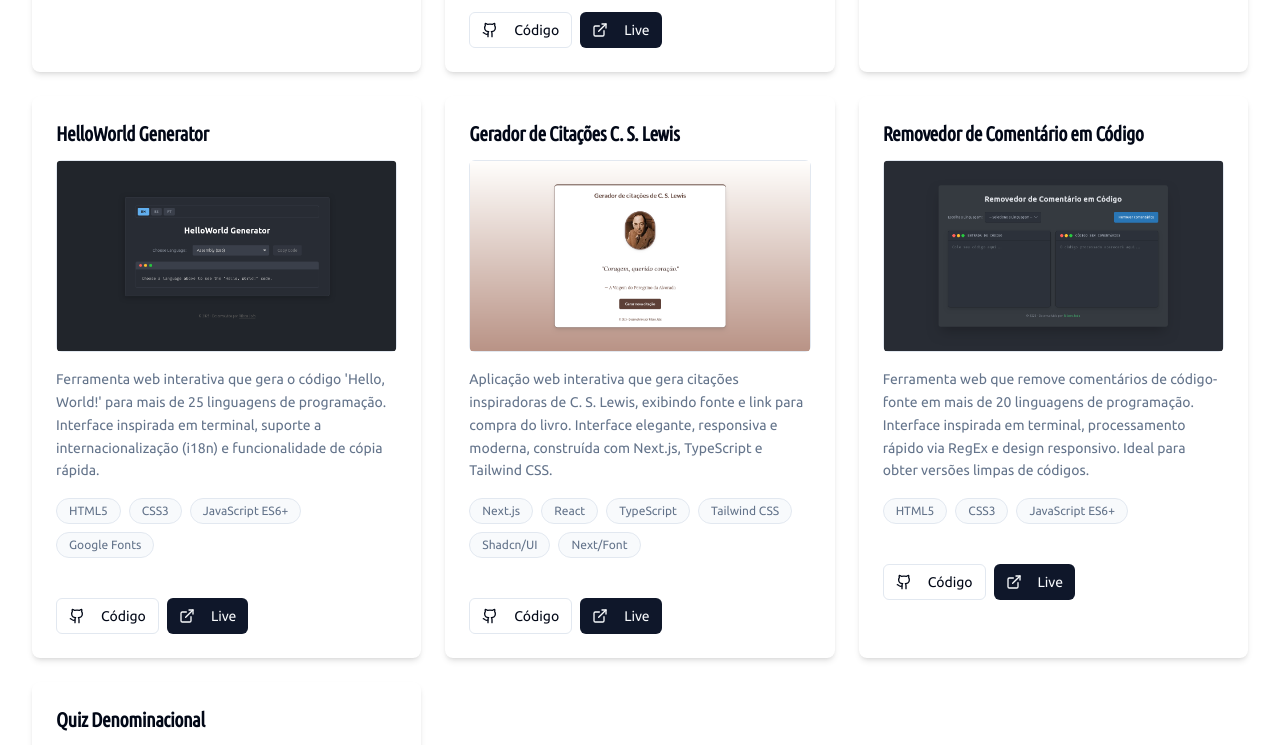
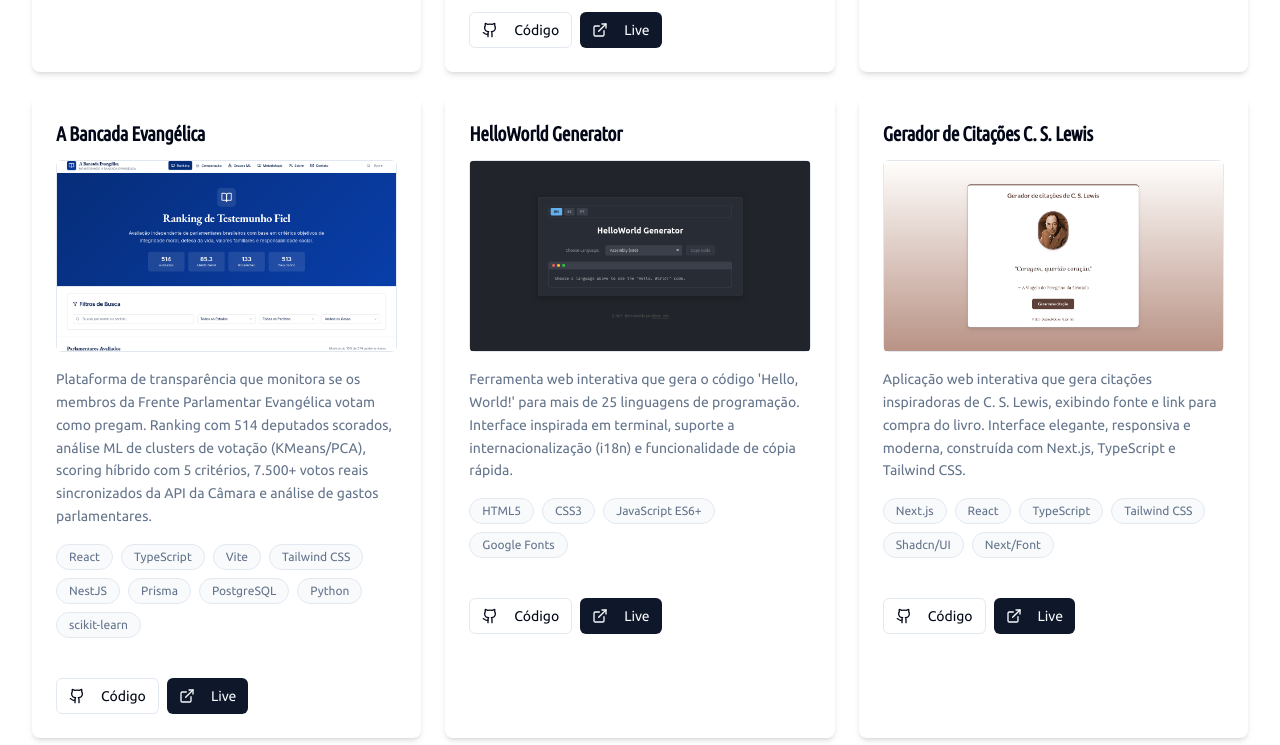
Before and after one commit to rilsonjoas/portfolio-rilson, a React (Vite) app: page /projects in a window 1280 px wide. Shown: the part 753-1498 px from the top of the page. Built offline with nearby package versions, Linux system fonts and the light colour scheme.

Commit message:
Inclusão de A bancada evangélica

```diff
--- a/src/data/projects.ts
+++ b/src/data/projects.ts
@@ -28,7 +28,8 @@ export const projects: Project[] = [
     githubUrl: "https://github.com/rilsonjoas/deteccao-doencas-plantas-site",
     liveUrl: "https://deteccao-doencas-plantas-site.vercel.app/",
     image: "/PlantDiseaseAI.png",
-  },{
+  },
+  {
     id: "3",
     title: "Teste Político 8 Valores",
     description:
@@ -38,9 +39,18 @@ export const projects: Project[] = [
     liveUrl: "https://www.testepolitico.com.br/",
     image: "/Teste Político 8 Valores.png",
   },
-
   {
     id: "4",
+    title: "A Bancada Evangélica",
+    description:
+      "Plataforma de transparência que monitora se os membros da Frente Parlamentar Evangélica votam como pregam. Ranking com 514 deputados scorados, análise ML de clusters de votação (KMeans/PCA), scoring híbrido com 5 critérios, 7.500+ votos reais sincronizados da API da Câmara e análise de gastos parlamentares.",
+    techStack: ["React", "TypeScript", "Vite", "Tailwind CSS", "NestJS", "Prisma", "PostgreSQL", "Python", "scikit-learn"],
+    githubUrl: "https://github.com/rilsonjoas/a-bancada-evangelica",
+    liveUrl: "https://a-bancada-evangelica.vercel.app/",
+    image: "/a-bancada-evangelica.png",
+  },
+  {
+    id: "5",
     title: "HelloWorld Generator",
     description:
       "Ferramenta web interativa que gera o código 'Hello, World!' para mais de 25 linguagens de programação. Interface inspirada em terminal, suporte a internacionalização (i18n) e funcionalidade de cópia rápida.",
@@ -50,7 +60,7 @@ export const projects: Project[] = [
     image: "/HelloWorld Generator.png",
   },
    {
-    id: "5",
+    id: "6",
     title: "Gerador de Citações C. S. Lewis",
     description:
       "Aplicação web interativa que gera citações inspiradoras de C. S. Lewis, exibindo fonte e link para compra do livro. Interface elegante, responsiva e moderna, construída com Next.js, TypeScript e Tailwind CSS.",
@@ -67,7 +77,7 @@ export const projects: Project[] = [
     image: "/Gerador de Citações C. S. Lewis.png",
   },
   {
-    id: "6",
+    id: "7",
     title: "Removedor de Comentário em Código",
     description:
       "Ferramenta web que remove comentários de código-fonte em mais de 20 linguagens de programação. Interface inspirada em terminal, processamento rápido via RegEx e design responsivo. Ideal para obter versões limpas de códigos.",
@@ -77,7 +87,7 @@ export const projects: Project[] = [
     image: "/RemovedorDeComentarios.png",
   },
   {
-    id: "7",
+    id: "8",
     title: "Quiz Denominacional",
     description:
       "Um quiz interativo projetado para ajudar os usuários a descobrir ou testar conhecimentos sobre diferentes denominações cristãs, com uma interface amigável e resultados dinâmicos.",
```
Also changed, not shown: public/a-bancada-evangelica.png (added).
